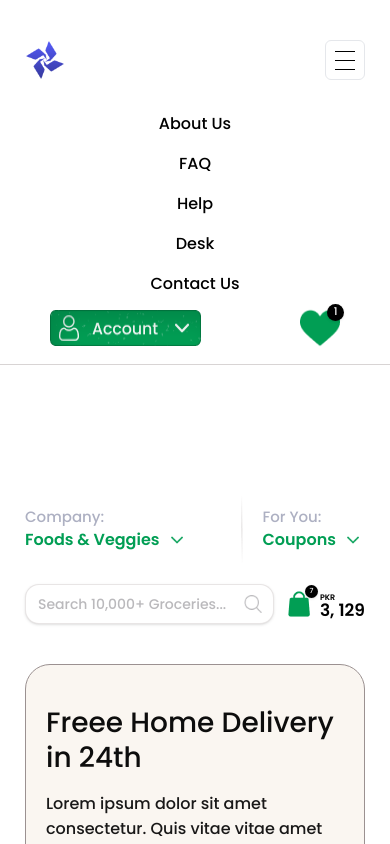
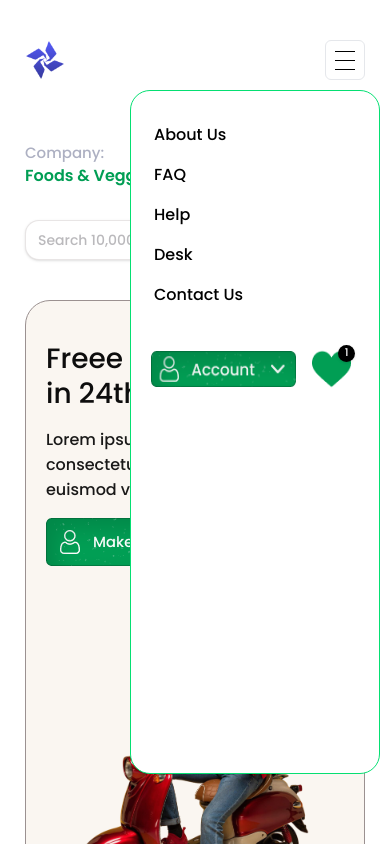
Before and after one commit to RanaMubashirTariq/Grocery-Delivery, a Next.js app: page / in a window 390 px wide. Both pictures are taken after a click on the button 345 px from the left and 60 px from the top of the page. Shown: the top 844 px of the page. Built offline with nearby package versions, Linux system fonts and the light colour scheme.

Commit message:
another commit

```diff
--- a/app/screens/NavbarSection/NavbarSection.tsx
+++ b/app/screens/NavbarSection/NavbarSection.tsx
@@ -164,12 +164,11 @@ export default function NavbarSection(){
                                       <span className="block w-5 h-px bg-black my-1" />
                                       <span className="block w-5 h-px bg-black my-1" />
                                     </button>
-  </header>
 
-  {/* Mobile menu panel */}
-  {isMenuOpen && (
-    <div className="max-[1100px]:block hidden px-[50px] pb-4 z-50 pt-[100px]">
-      <nav className="flex flex-col gap-4 py-3">
+
+                                    {isMenuOpen && (
+    <div className="max-[1100px]:block hidden px-[20px] pb-4 z-50 pt-[20px] w-[250px] h-[81vh] bg-white border border-green-400 rounded-[20px] mt-[90px] ml-[30px] absolute top-[0px] right-[10px]">
+      <nav className="flex flex-col items-start pl-[3px] gap-4 py-3">
       {navigationItems.map((item) => (
   <button
     key={item.label}
@@ -187,7 +186,7 @@ export default function NavbarSection(){
 ))}
 
       </nav>
-      <div className="flex items-center justify-between">
+      <div className="flex items-center justify-between mt-[30px] w-[200px]">
       <button>
                                                 <img src="/account-btn.png" className="w-[151px] h-[36px] cursor-pointer transform transition-transform duration-300 hover:scale-90" alt="" />
                                             </button>
@@ -200,6 +199,10 @@ export default function NavbarSection(){
       </div>
     </div>
   )}
+  </header>
+
+  {/* Mobile menu panel */}
+
 
   <Separator className="w-full h-px bg-[#9b9191]/39" />
 
```
